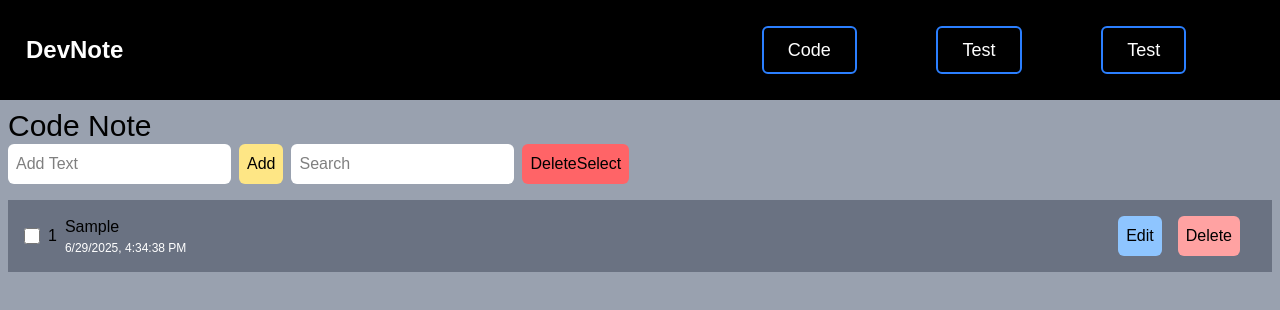
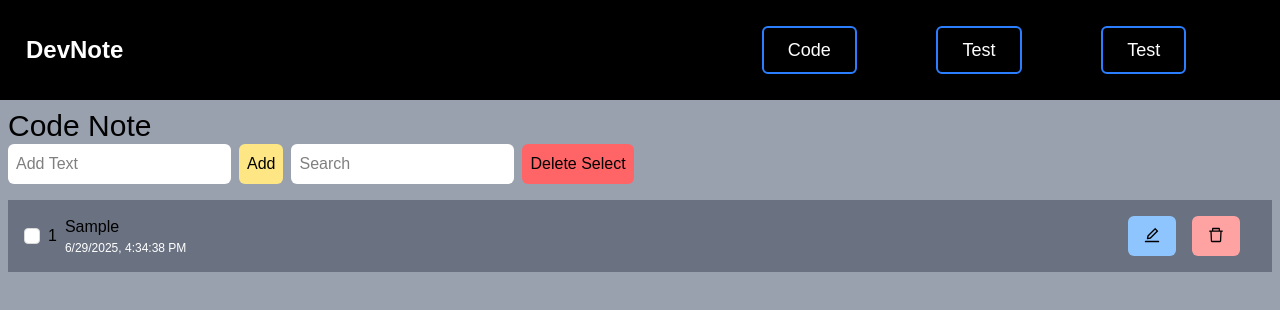
Before and after one commit to Korakodman/full-list-crud, a Next.js app: page / in a window 1280 px wide. Both pictures are taken after typing "Sample" into the empty fields and a click on the button "Add". Shown: the top 310 px of the page. Built offline with nearby package versions, Linux system fonts and the light colour scheme; no server answers; the database is empty.

Commit message:
change background color

```diff
--- a/package.json
+++ b/package.json
@@ -9,6 +9,8 @@
     "lint": "next lint"
   },
   "dependencies": {
+    "@ant-design/icons": "^5.6.1",
+    "@ant-design/v5-patch-for-react-19": "^1.0.3",
     "antd": "^5.26.6",
     "axios": "^1.11.0",
     "mongodb": "^6.18.0",
--- a/src/app/globals.css
+++ b/src/app/globals.css
@@ -12,10 +12,10 @@ li{
 }
 
 .btn-Delete{
-  @apply p-2 rounded-lg bg-red-300
+  @apply p-2 rounded-lg bg-red-300 duration-200 hover:bg-red-500
 }
 .btn-Edit{
-  @apply bg-blue-300 p-2 rounded-lg
+  @apply bg-blue-300 p-2 rounded-lg duration-200 hover:bg-blue-500
 }
 
 body {
--- a/src/app/page.js
+++ b/src/app/page.js
@@ -4,6 +4,7 @@ import Main from "@/component/Main";
 import React, { useEffect, useRef } from "react";
 import { useState } from "react";
 import Itemlist from "../component/Itemlist";
+import '@ant-design/v5-patch-for-react-19';
 export default function Home() {
 
   ;
--- a/src/component/Itemlist.js
+++ b/src/component/Itemlist.js
@@ -1,5 +1,6 @@
 import React, { useRef } from "react";
-
+import { EditOutlined ,DeleteOutlined} from "@ant-design/icons";
+import { Checkbox } from "antd"
 export default function Itemlist({
   list,
   handleoncheckbox,
@@ -18,14 +19,14 @@ export default function Itemlist({
               key={index +1}
               className={
                 item.color
-                  ? "bg-blue-400 flex justify-between  duration-200 items-center p-2"
+                  ? "bg-[#B45253] flex justify-between  duration-200 items-center p-2"
                   : "bg-gray-500 flex justify-between  duration-500 items-center p-2"
               }
             >
               <div className=" ml-2 flex  ">
                 <div className="mr-2 flex items-center">
-                  <input
-                    className=" w-4 h-4 rounded-md mr-2 checked:bg-amber-200"
+                  <Checkbox
+
                     type="checkbox"
                     onChange={(e) => {
                       handleoncheckbox(e, item._id);
@@ -33,9 +34,9 @@ export default function Itemlist({
                     checked= {item.color || false}
                   />
 
-                  {index + 1}
+                  <div className="ml-2">{index + 1}</div>
                 </div>
-                <div key={item._id}>
+                <div key={item._id} >
                   <h1 style={{ backgroundColor: item.color }}>
                     {item.namelist}
                   </h1>
@@ -47,21 +48,21 @@ export default function Itemlist({
               <div className="p-2">
                 <button
                   type="button"
-                  className="p-2 mr-4 bg-blue-300 rounded-md hover:bg-blue-500 duration-200"
+                  className="p-2 px-4 mr-4 bg-blue-300 rounded-md hover:bg-blue-500 duration-200"
                   onClick={() => {
                     OpenDialog(false, item._id,item.namelist);
                   }}
                 >
-                  Edit
+                  <EditOutlined />
                 </button>
                 <button
                   type="button"
-                  className="p-2 mr-4 bg-red-300 rounded-md hover:bg-red-500 duration-200"
+                  className="p-2 px-4 mr-4 bg-red-300 rounded-md hover:bg-red-500 duration-200"
                   onClick={() => {
                     OpenDialog(true, item._id);
                   }}
                 >
-                  Delete
+                 <DeleteOutlined />
                 </button>
               </div>
             </div>
--- a/src/component/Main.js
+++ b/src/component/Main.js
@@ -3,7 +3,8 @@
 import React, { useEffect, useRef } from "react";
 import { useState } from "react";
 import Itemlist from "./Itemlist";
-import { Button, message, Space } from 'antd';
+import { Button, message, Space,Spin} from 'antd';
+import { LoadingOutlined, } from "@ant-design/icons";
 export default function Main() {
 const URLMONGODB = process.env.URLMONGODB
     // *  สร้าง list มาเป็นที่เก็บข้อมูล ไว้โหลดจาก database หรือ mockup(จำลองนั้นเอง) */
@@ -297,11 +298,11 @@ if(input){
 
                 </div>
                 <div>
-                  <button onClick={headleDeleteSelected} type="btn" className=" bg-red-400 p-2 rounded-md hover:bg-red-600 transition duration-250 ml-2">DeleteSelect</button>
+                  <button onClick={headleDeleteSelected} type="btn" className=" bg-red-400 p-2 rounded-md hover:bg-red-600 transition duration-250 ml-2">Delete Select</button>
                 </div>
               </section>
             </div>
-            <div className=" text-yellow-300 text-2xl ">{loading  ? "" :"Loading" }</div>
+            <div className=" text-yellow-300 text-2xl text-center ">{loading  ? "" :"Loading"}</div>
             <div>
               <Itemlist
                 list={list}
@@ -320,7 +321,7 @@ if(input){
           onClick={(e) => ClickOutside(e)}
         >
           <div>
-            <div>{OptionDiaglog ? "Do You Want To Delete?" : "Edit New"}</div>
+            <div className="mb-2">{OptionDiaglog ? "Do You Want To Delete?" : "Edit New"}</div>
             <div className="flex justify-between">
               <form onSubmit={(e) => FormDialog(e)}>
                  <div className="flex justify-between  w-[300px]">
@@ -333,9 +334,10 @@ if(input){
                 </button>
                  </div>
               </form>
-              <button onClick={CloseDialoig} className="bg-gray-300 p-2">
+              <button onClick={CloseDialoig} className="bg-gray-300 p-2 px-2 duration-200 hover:bg-gray-500 rounded-2xl">
                 Close
               </button>
+
             </div>
           </div>
         </dialog>
```
Also changed, not shown: 1 other file (tests, documents, lock files or other folders).
